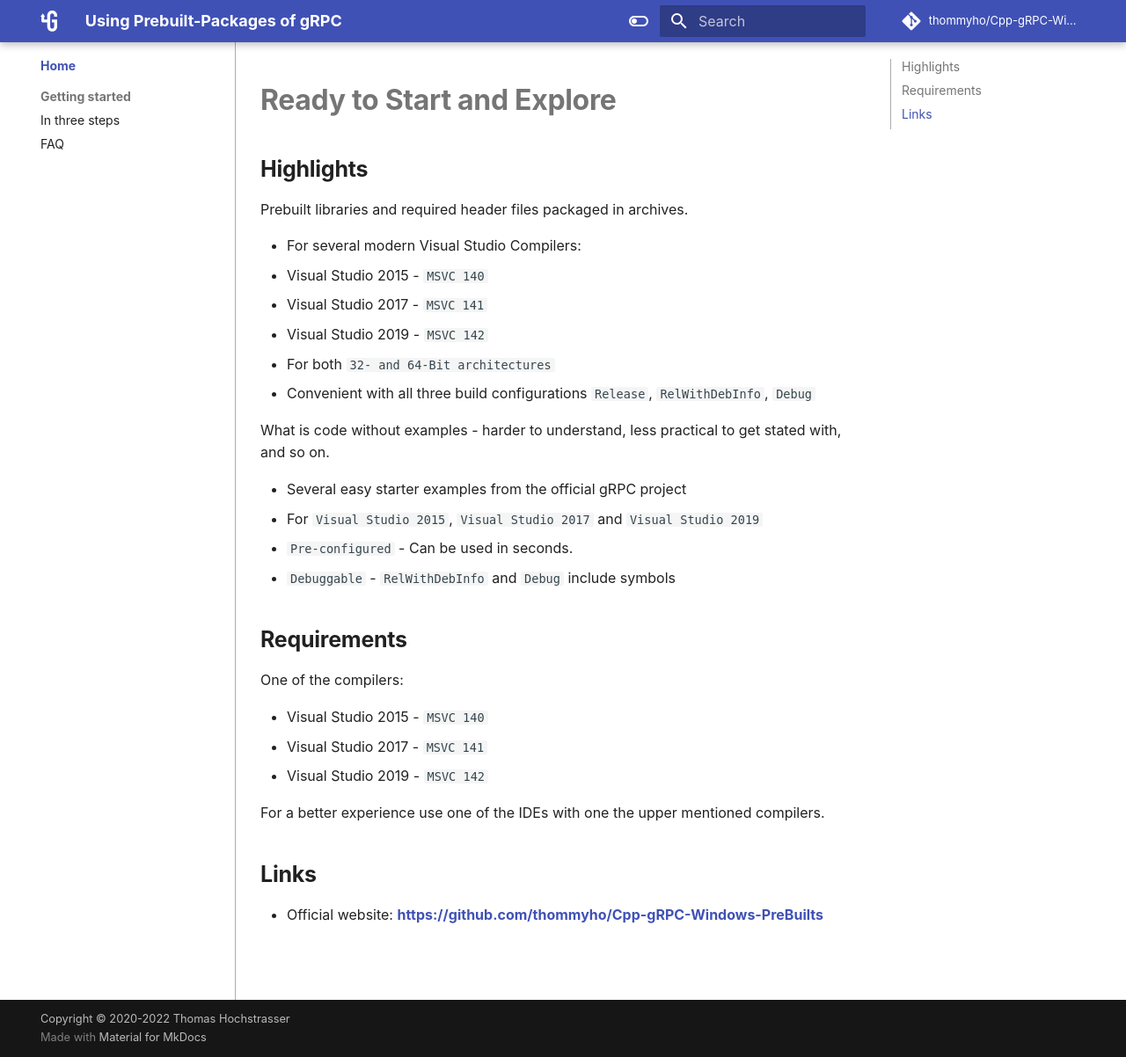
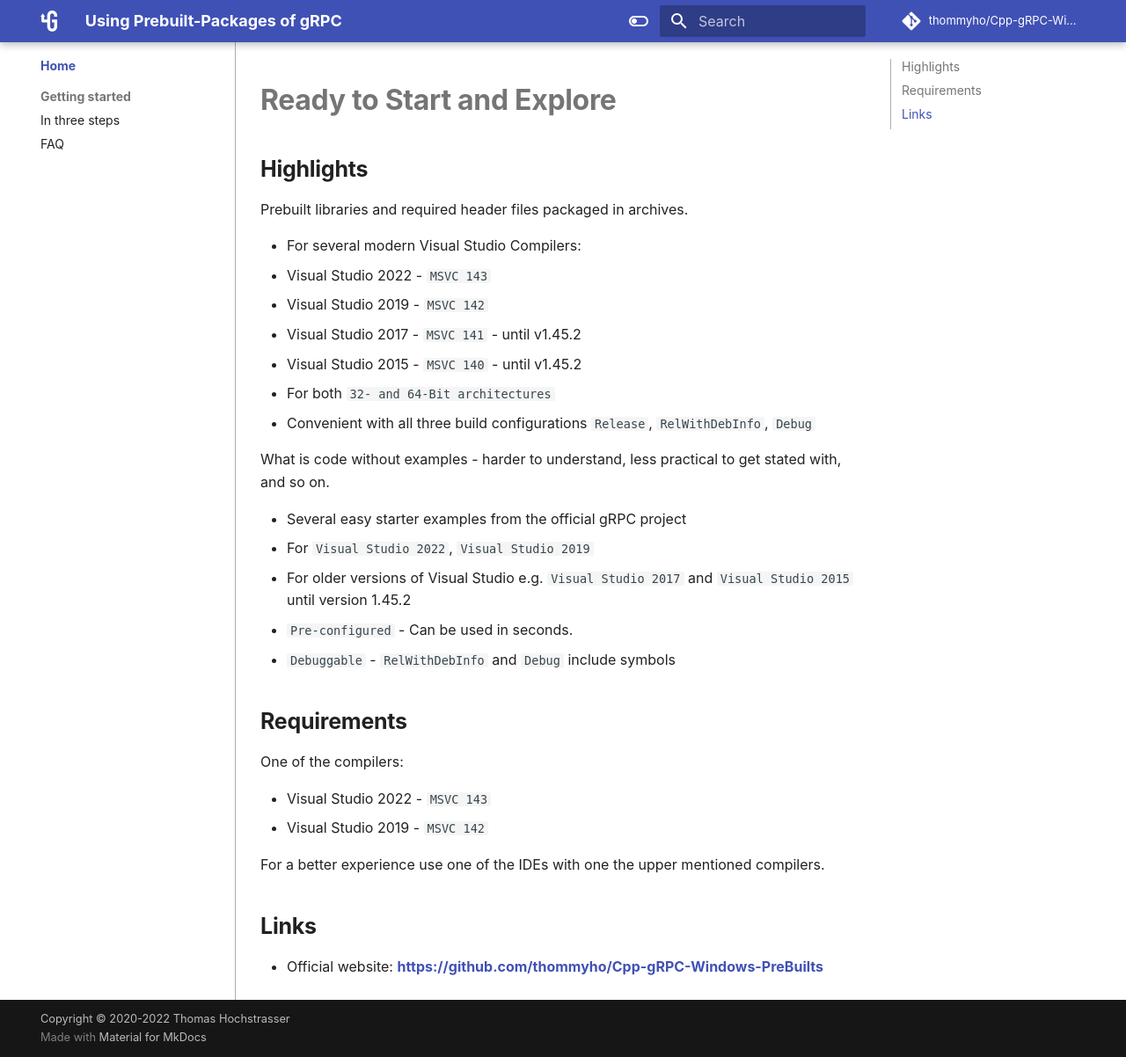
Before and after one commit to thommyho/Cpp-gRPC-Windows-PreBuilts, an MkDocs documentation site: the page built from docs/index.md, in a window 1280 px wide and 1202 px high. Shown: the whole window at 88% size. Built offline with MkDocs 1.6.1 and Material for MkDocs 9.7.7, drawn with Linux system fonts in a browser that asks for light colours; some web fonts are replaced; comment, search, counter and statistics services are not loaded.

```diff
--- a/docs/index.md
+++ b/docs/index.md
@@ -5,16 +5,18 @@
 Prebuilt libraries and required header files packaged in archives.
 
 - For several modern Visual Studio Compilers:
-  - Visual Studio 2015 - `MSVC 140`
-  - Visual Studio 2017 - `MSVC 141`
+  - Visual Studio 2022 - `MSVC 143`
   - Visual Studio 2019 - `MSVC 142`
+  - Visual Studio 2017 - `MSVC 141` - until v1.45.2
+  - Visual Studio 2015 - `MSVC 140` - until v1.45.2
 - For both `32- and 64-Bit architectures`
 - Convenient with all three build configurations `Release`, `RelWithDebInfo`, `Debug`
 
 What is code without examples - harder to understand, less practical to get stated with, and so on.
 
 - Several easy starter examples from the official gRPC project
-  - For `Visual Studio 2015`, `Visual Studio 2017` and `Visual Studio 2019`
+  - For `Visual Studio 2022`, `Visual Studio 2019`
+  - For older versions of Visual Studio e.g. `Visual Studio 2017` and `Visual Studio 2015` until version 1.45.2
   - `Pre-configured` - Can be used in seconds.
   - `Debuggable` - `RelWithDebInfo` and `Debug` include symbols
 
@@ -22,12 +24,11 @@ What is code without examples - harder to understand, less practical to get stat
 
 One of the compilers:
 
-- Visual Studio 2015 - `MSVC 140`
-- Visual Studio 2017 - `MSVC 141`
+- Visual Studio 2022 - `MSVC 143`
 - Visual Studio 2019 - `MSVC 142`
 
 For a better experience use one of the IDEs with one the upper mentioned compilers.
 
 ## Links
 
-- Official website: **https://github.com/thommyho/Cpp-gRPC-Windows-PreBuilts**
+- Official website: **<https://github.com/thommyho/Cpp-gRPC-Windows-PreBuilts>**
```
Also changed, not shown: docs/steps.md (+16 -16 lines).
